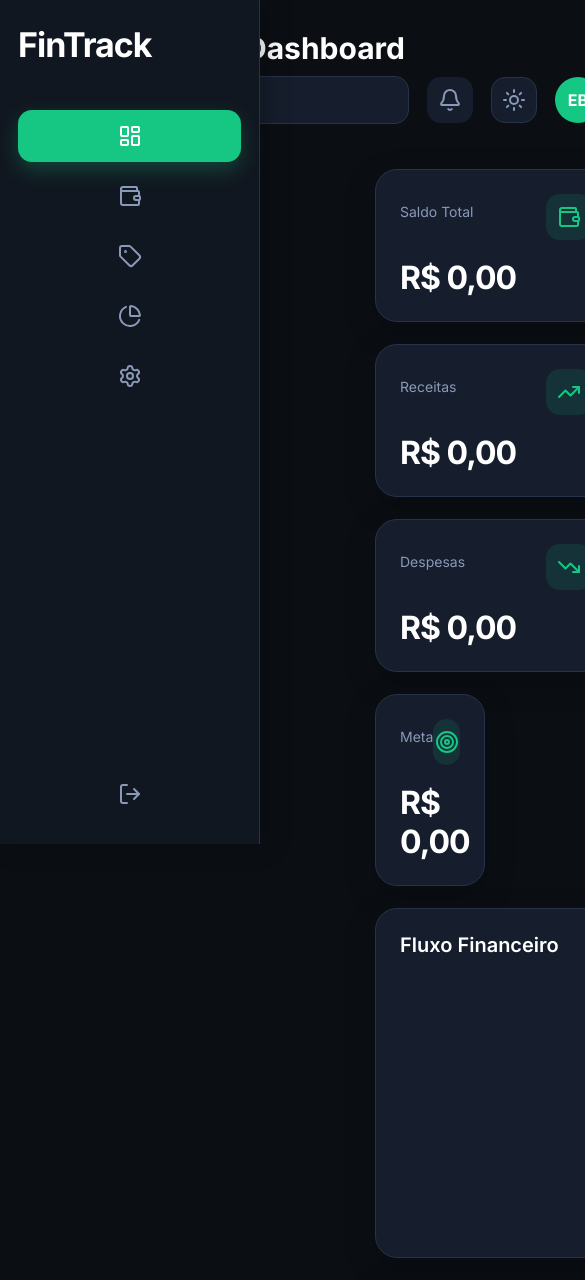
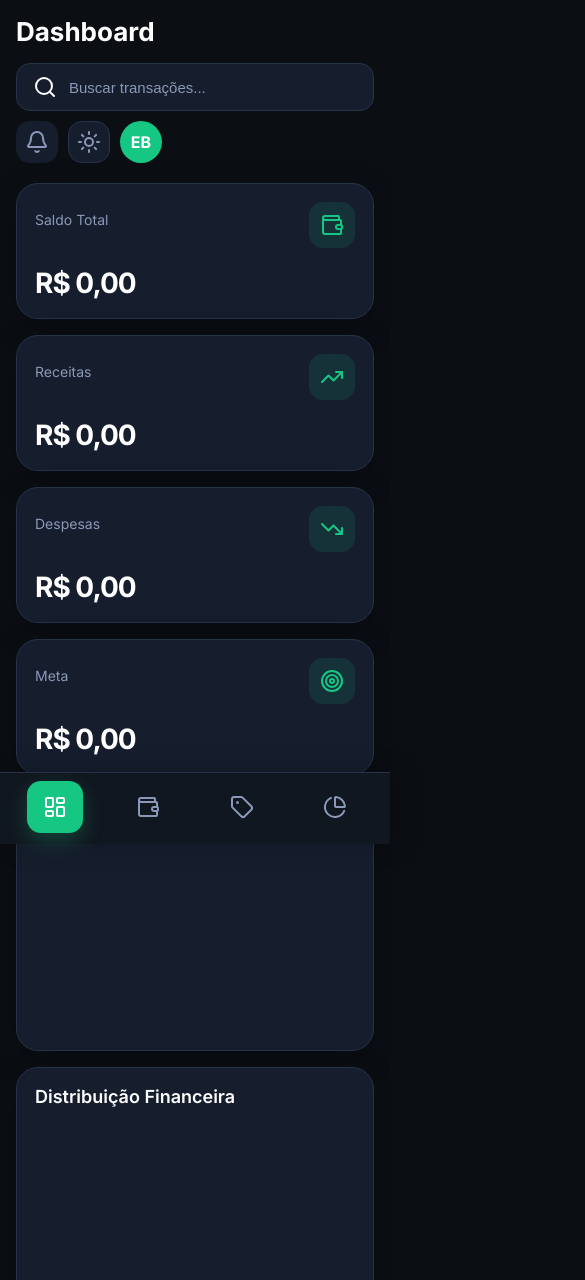
Before and after one commit to enriquebdev/FinTrack, a website: page index.html in a window 390 px wide. Shown: the top 1280 px of the page, 585 px wide, since content can reach past the window. Drawn offline with nearby package versions, Linux system fonts and the light colour scheme; no server answers.

Commit message:
feat: aprimorar responsividade do dashboard

```diff
--- a/CSS/animacoes.css
+++ b/CSS/animacoes.css
@@ -268,3 +268,264 @@
     color: var(--primary);
     font-weight: 700;
 }
+
+/*==================================================
+=                 RESPONSIVIDADE                   =
+==================================================*/
+
+/* Tablet: barra lateral compacta e cards em duas colunas. */
+@media (max-width: 1100px) {
+    .sidebar {
+        width: 76px;
+        padding: 20px 12px;
+    }
+
+    .logo {
+        margin-bottom: 34px;
+        text-align: center;
+    }
+
+    .logo h1 {
+        font-size: 0;
+    }
+
+    .logo h1::after {
+        content: "FT";
+        font-size: 24px;
+    }
+
+    .menu a,
+    .bottom a {
+        justify-content: center;
+        gap: 0;
+        padding: 0;
+    }
+
+    .menu span,
+    .bottom span {
+        display: none;
+    }
+
+    .content {
+        margin-left: 76px;
+        padding: 24px;
+    }
+
+    .search {
+        width: min(320px, 34vw);
+    }
+
+    .saldo,
+    .receitas,
+    .despesas,
+    .meta {
+        grid-column: span 6;
+    }
+
+    .grafico-linha,
+    .grafico-pizza,
+    .grafico-barra,
+    .relatorios,
+    .categorias,
+    .transacoes {
+        grid-column: span 12;
+    }
+}
+
+/* Celular: conteúdo fluido, controles empilháveis e cards mais compactos. */
+@media (max-width: 760px) {
+    body {
+        overflow-x: hidden;
+    }
+
+    .content {
+        margin-left: 64px;
+        padding: 16px;
+        min-width: 0;
+    }
+
+    main.dashboard {
+        width: 100%;
+        margin-left: 0;
+        padding: 0;
+        gap: 16px;
+    }
+
+    .sidebar {
+        width: 64px;
+        padding: 16px 6px;
+    }
+
+    .logo h1::after {
+        font-size: 20px;
+    }
+
+    header {
+        align-items: flex-start;
+        flex-direction: column;
+        gap: 16px;
+        margin-bottom: 20px;
+    }
+
+    header h2 {
+        font-size: 26px;
+    }
+
+    .header-right {
+        width: 100%;
+        flex-wrap: wrap;
+        gap: 10px;
+    }
+
+    .search {
+        order: -1;
+        width: 100%;
+    }
+
+    .icon-btn,
+    .btn-tema,
+    .avatar {
+        width: 42px;
+        height: 42px;
+    }
+
+    .card {
+        padding: 18px;
+    }
+
+    .card:hover {
+        transform: none;
+    }
+
+    .card-header,
+    .relatorio-acoes {
+        align-items: stretch;
+        flex-direction: column;
+        gap: 14px;
+    }
+
+    .select-container {
+        width: 100%;
+        flex-wrap: wrap;
+        gap: 8px;
+        padding-left: 0;
+    }
+
+    #filtro-mes,
+    #filtro-tipo {
+        flex: 1;
+        min-width: 0;
+    }
+
+    #filtro-mes {
+        margin-right: 0;
+    }
+
+    .relatorio-filtro {
+        width: 100%;
+        justify-content: space-between;
+    }
+
+    .relatorio-filtro input,
+    .btn-exportar {
+        width: 100%;
+    }
+
+    .relatorio-resumo {
+        grid-template-columns: 1fr;
+        gap: 12px;
+    }
+
+    .grafico-linha,
+    .grafico-pizza,
+    .grafico-barra,
+    .relatorio-grafico {
+        min-height: 260px;
+    }
+
+    .grafico-linha canvas,
+    .grafico-pizza canvas,
+    .grafico-barra canvas,
+    .relatorio-grafico canvas {
+        max-width: 100%;
+    }
+
+    .transacao {
+        align-items: flex-start;
+        flex-direction: column;
+        gap: 14px;
+    }
+
+    .modal {
+        padding: 16px;
+    }
+
+    .modal-content {
+        width: min(420px, 100%);
+        padding: 24px;
+    }
+}
+
+/* Celulares menores: navegação inferior e uma coluna para os cards. */
+@media (max-width: 480px) {
+    .sidebar {
+        top: auto;
+        bottom: 0;
+        z-index: 900;
+        width: 100%;
+        height: 72px;
+        padding: 8px;
+        flex-direction: row;
+        border-top: 1px solid var(--border);
+        border-right: none;
+    }
+
+    .logo,
+    .bottom,
+    .menu a:nth-child(5) {
+        display: none;
+    }
+
+    .menu {
+        width: 100%;
+        flex-direction: row;
+        justify-content: space-around;
+        gap: 0;
+    }
+
+    .menu a {
+        flex: 1;
+        max-width: 56px;
+        height: 52px;
+    }
+
+    .content {
+        margin-left: 0;
+        padding: 16px 16px 92px;
+    }
+
+    .saldo,
+    .receitas,
+    .despesas,
+    .meta {
+        grid-column: span 12;
+    }
+
+    .card p {
+        font-size: 28px;
+    }
+
+    .card-header h3 {
+        font-size: 18px;
+    }
+
+    .relatorio-filtro {
+        align-items: flex-start;
+        flex-direction: column;
+    }
+
+    .btn-add,
+    .btn-exportar {
+        justify-content: center;
+    }
+}
```
